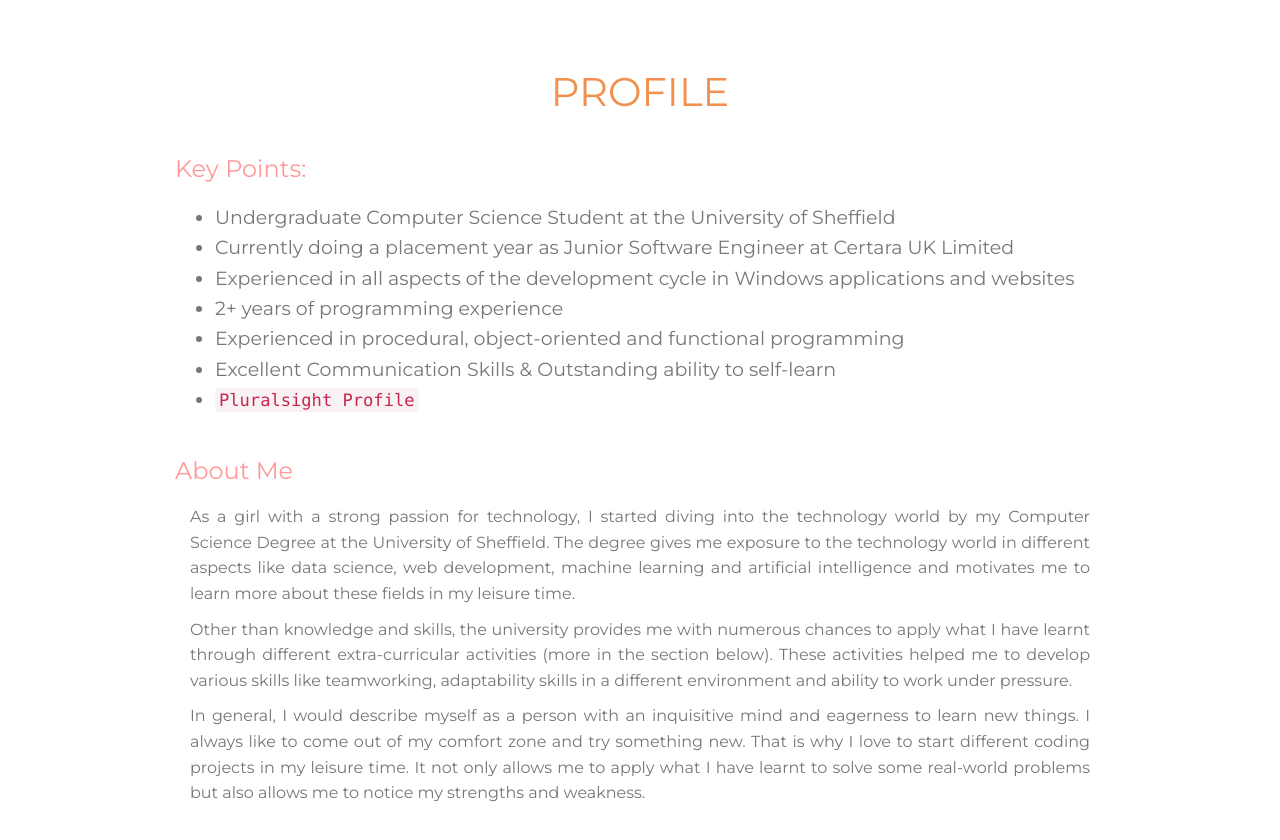
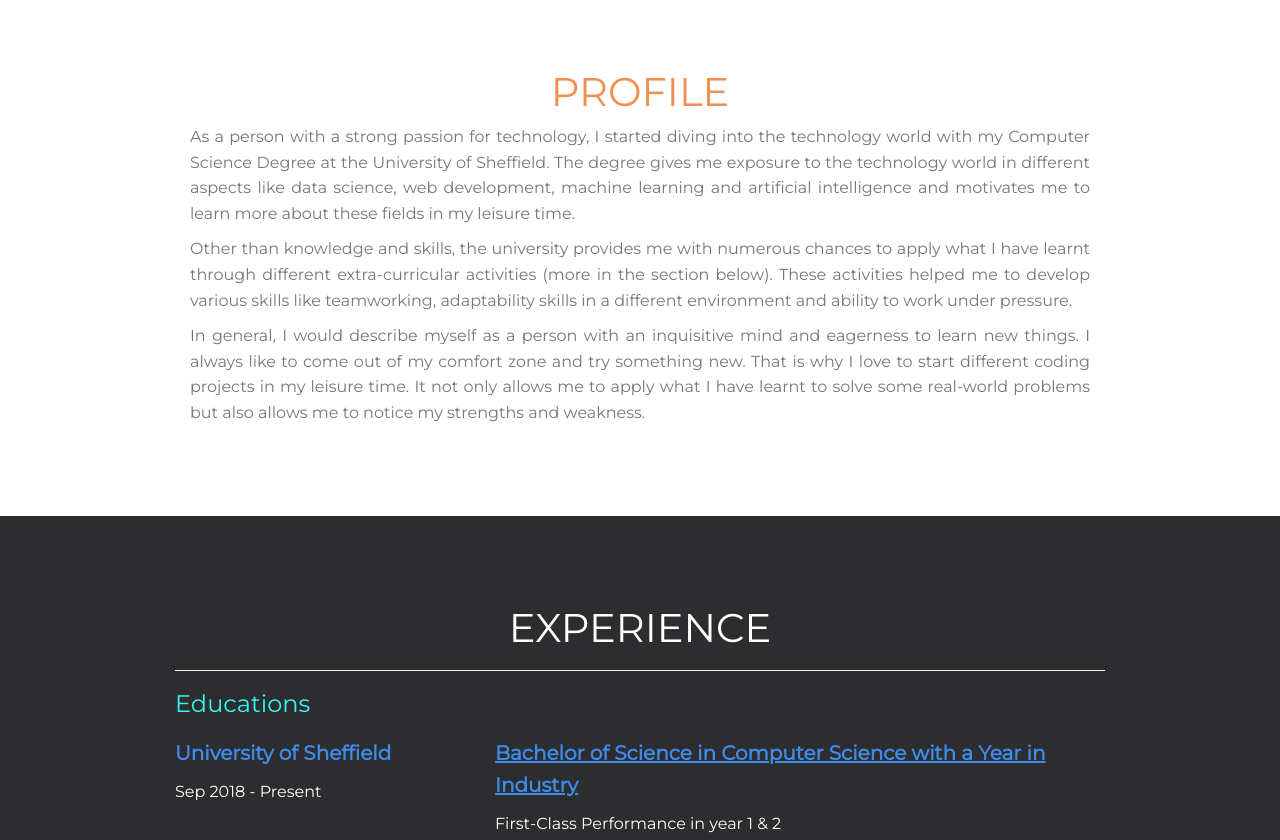
Before and after one commit to Hayley-Kwok/hayley-kwok.github.io, a plain HTML site: page index.html in a window 1280 px wide. Shown: the part 820-1660 px from the top of the page. Drawn offline with nearby package versions, Linux system fonts and the light colour scheme.

Commit message:
update on content

```diff
--- a/index.html
+++ b/index.html
@@ -1,7 +1,7 @@
 <!DOCTYPE html>
 <html lang="en">
 <head>
-<title>Hayley Kwok - Software Developer</title>
+<title>Hayley Kwok - Software Engineer</title>
 <meta charset="utf-8">
 <meta name="viewport" content="width=device-width, initial-scale=1">
 <link rel="stylesheet" href="https://maxcdn.bootstrapcdn.com/bootstrap/3.4.0/css/bootstrap.min.css">
@@ -39,22 +39,8 @@
 <!-- Profile -->
 <div id="profile" class="container">
   <h2 class="text-center colour-profile slideanim">PROFILE</h2>
-
-  <br>
-  <h3 class="slideanim colour-pink">Key Points:</h3>
-  <ul class="slideanim" id="key-points">
-    <li>Undergraduate Computer Science Student at the University of Sheffield</li>
-    <li>Currently doing a placement year as Junior Software Engineer at Certara UK Limited</li>
-    <li>Experienced in all aspects of the development cycle in Windows applications and websites </li>
-    <li>2+ years of programming experience</li>
-    <li>Experienced in procedural, object-oriented and functional programming</li>
-    <li>Excellent Communication Skills & Outstanding ability to self-learn</li>
-    <li><code><a href="https://app.pluralsight.com/profile/hayley-kwok" target="_blank">Pluralsight Profile</a></code></li>
-  </ul>
-  <br>
-  <h3 class="slideanim colour-pink">About Me</h3>
   <div class="container-fluid">
-    <p class="slideanim justify">As a girl with a strong passion for technology, I started diving into the technology world by my Computer Science Degree at the University of Sheffield. The degree gives me exposure to the technology world in different aspects like data science, web development, machine learning and artificial intelligence and motivates me to learn more about these fields in my leisure time. </p>
+    <p class="slideanim justify">As a person with a strong passion for technology, I started diving into the technology world with my Computer Science Degree at the University of Sheffield. The degree gives me exposure to the technology world in different aspects like data science, web development, machine learning and artificial intelligence and motivates me to learn more about these fields in my leisure time. </p>
     <p class="slideanim justify">Other than knowledge and skills, the university provides me with numerous chances to apply what I have learnt through different extra-curricular activities (more in the section below). These activities helped me to develop various skills like teamworking, adaptability skills in a different environment and ability to work under pressure. </p>
     <p class="slideanim justify">In general, I would describe myself as a person with an inquisitive mind and eagerness to learn new things. I always like to come out of my comfort zone and try something new. That is why I love to start different coding projects in my leisure time. It not only allows me to apply what I have learnt to solve some real-world problems but also allows me to notice my strengths and weakness.</p>
   </div>
@@ -117,7 +103,7 @@
       <div class="timeline-section slideanim">
         <div class="timeline-content">
           <h5>Junior Software Engineer, Certara UK Limited <br>
-            ( Jun 2020 – Present )</h5>
+            ( Jun 2020 – Jun 2021 )</h5>
           <ul>
             <li>Involve in full software development life cycle including design, validation, testing and full customer support</li>
             <li>Experience in WPF applications using the MVVM pattern and C#</li>
```
Also changed, not shown: 1 other file.
